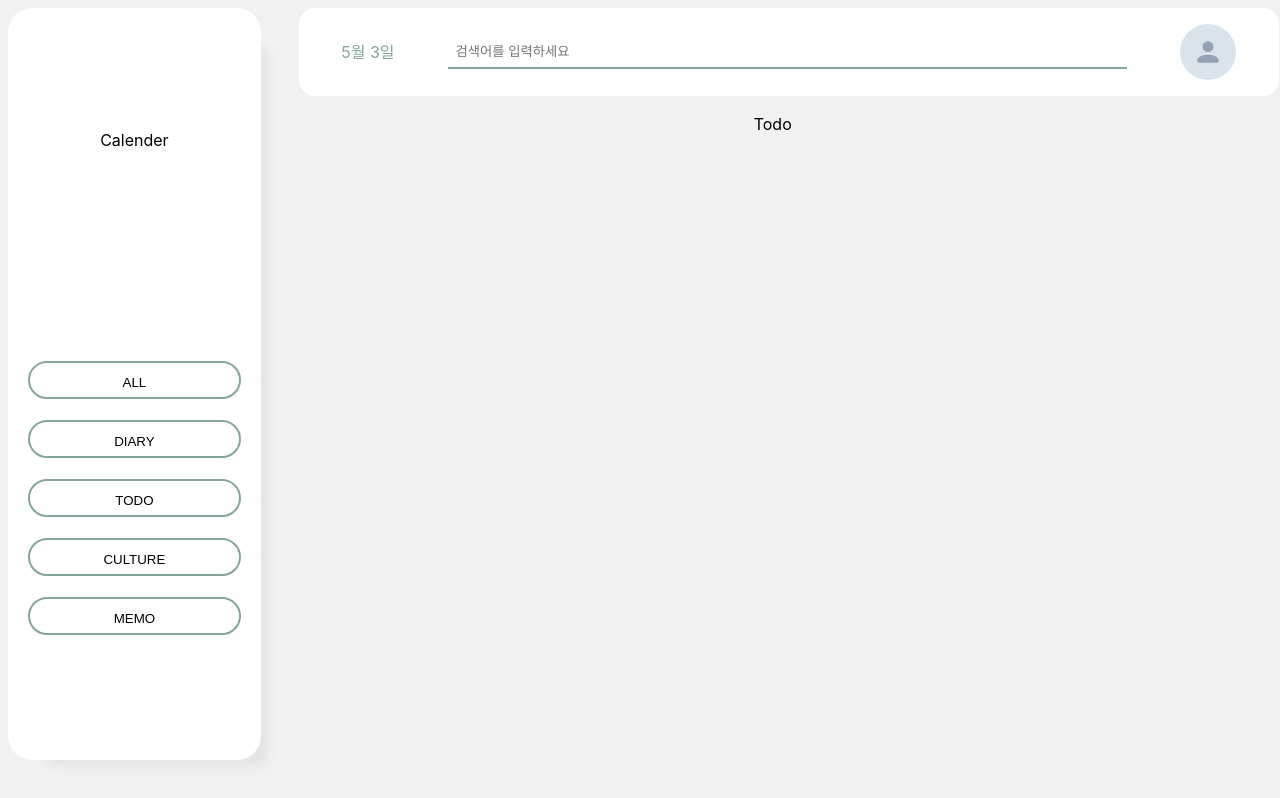
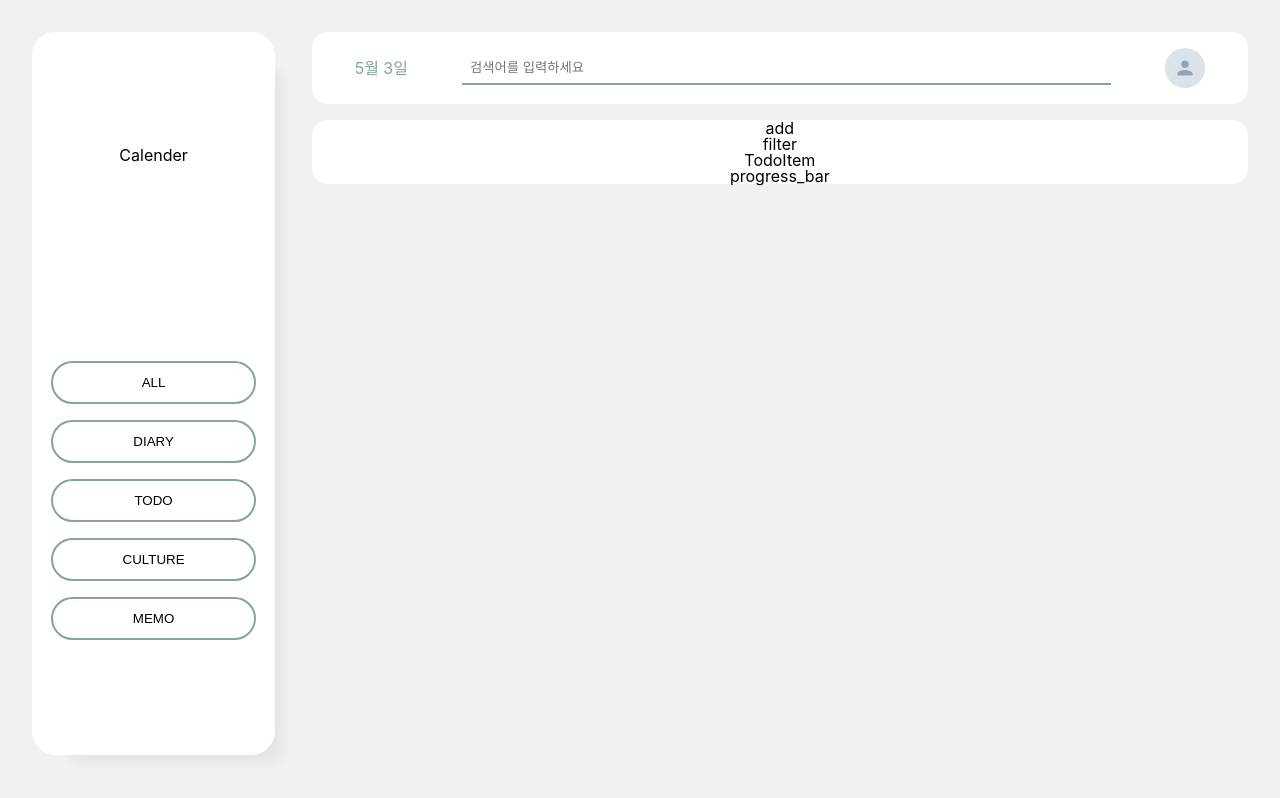
Before and after one commit to New-Ha/MyManager, a React (Vite) app: page /todo in a window 1280 px wide. Shown: the top 798 px of the page. Built offline with nearby package versions, Linux system fonts and the light colour scheme.

Commit message:
🎨 [Style]: Modify layout width & height CSS

```diff
--- a/src/App.css
+++ b/src/App.css
@@ -1,5 +1,8 @@
-#root {
-    max-width: 1280px;
+body {
+    /* max-width: 1280px; */
+    box-sizing: border-box;
+    padding: 1rem;
+    width: 100%;
     height: 100vh;
     margin: 0 auto;
     text-align: center;
--- a/src/App.jsx
+++ b/src/App.jsx
@@ -3,8 +3,8 @@ import Router from './Router';
 
 export default function App() {
     return (
-        <>
+        <body>
             <Router />
-        </>
+        </body>
     );
 }
--- a/src/components/Header.css
+++ b/src/components/Header.css
@@ -1,5 +1,4 @@
 .header_container {
-    width: 100%;
     padding: 1rem;
     background-color: white;
     display: flex;
--- a/src/components/Header.jsx
+++ b/src/components/Header.jsx
@@ -6,7 +6,7 @@ export default function Header() {
         <div className="header_container">
             <div className="select_day">5월 3일</div>
             <input type="text" className="search_bar" placeholder="검색어를 입력하세요" />
-            <Avatar />
+            <Avatar width="2.5rem" height="2.5rem" />
         </div>
     );
 }
--- /dev/null
+++ b/src/components/TodoItem.jsx
@@ -0,0 +1,3 @@
+export default function TodoItem() {
+    return <div>TodoItem</div>;
+}
--- /dev/null
+++ b/src/components/TodoList.jsx
@@ -0,0 +1,5 @@
+import TodoItem from './TodoItem';
+
+export default function TodoList() {
+    return <TodoItem />;
+}
--- a/src/index.css
+++ b/src/index.css
@@ -1,6 +1,10 @@
 :root {
+    margin: 0;
+    padding: 0;
+    width: 100%;
+    height: 100%;
     font-family: Inter, system-ui, Avenir, Helvetica, Arial, sans-serif;
-    line-height: 1.5;
+    line-height: 1;
     font-weight: 400;
 
     background-color: #f1f1f1;
--- a/src/layout/MainLayout.css
+++ b/src/layout/MainLayout.css
@@ -1,17 +1,18 @@
 .main_container {
     width: 100%;
     height: 100%;
+    overflow: hidden;
     display: flex;
     gap: 3%;
 }
 
-.sidebar_nav_btn {
+.sidebar_section {
     width: 20%;
     height: 90%;
 }
 
 .content_section {
-    width: 75%;
+    width: 77%;
     display: flex;
     flex-direction: column;
     gap: 1rem;
--- a/src/layout/MainLayout.jsx
+++ b/src/layout/MainLayout.jsx
@@ -6,7 +6,7 @@ import './MainLayout.css'
 export default function MainLayout() {
     return (
         <div className='main_container'>
-            <section className='sidebar_nav_btn'>
+            <section className='sidebar_section'>
                 <Sidebar />
             </section>
             <section className='content_section'>
--- /dev/null
+++ b/src/pages/TodoPage.css
@@ -0,0 +1,5 @@
+.todo_container {
+    width: 100%;
+    background-color: white;
+    border-radius: 1rem;
+}
--- a/src/pages/TodoPage.jsx
+++ b/src/pages/TodoPage.jsx
@@ -1,5 +1,15 @@
+import TodoList from '../components/TodoList';
+import './TodoPage.css';
+
 export default function TodoPage() {
-	return (
-		<div>Todo</div>
-	)
+    return (
+        <div className="todo_container">
+            <section>add</section>
+            <section>
+                <div>filter</div>
+                <TodoList />
+            </section>
+            <section>progress_bar</section>
+        </div>
+    );
 }
```
Also changed, not shown: src/assets/avatar.svg.
